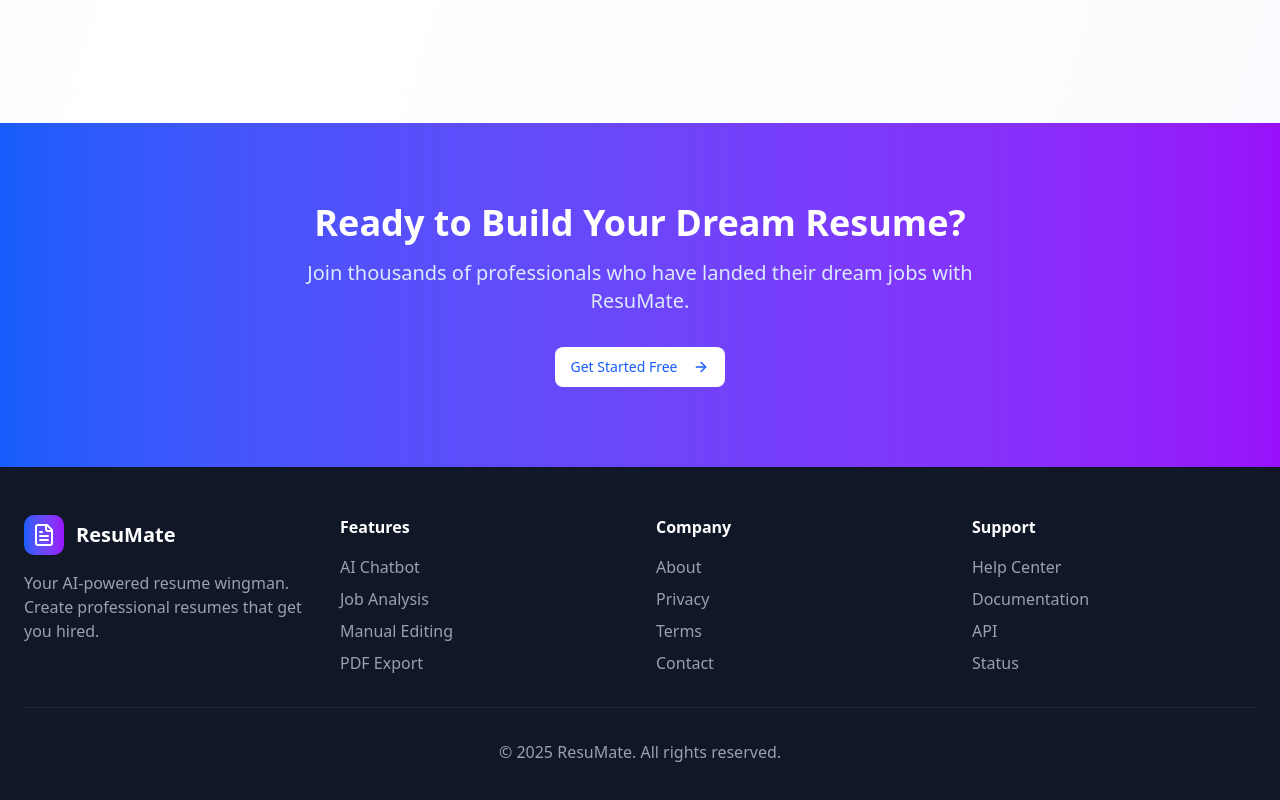
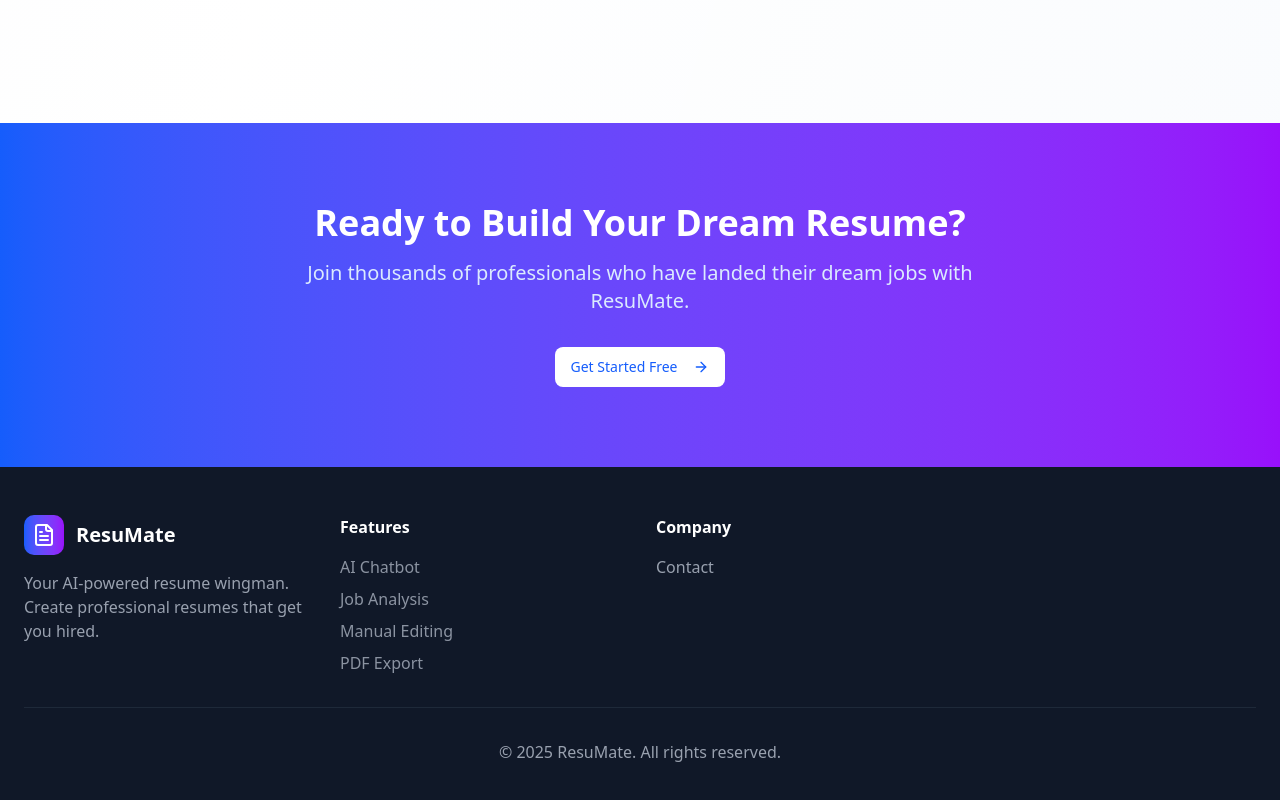
Before and after one commit to jassBawa/Resumate, a Next.js app: page / in a window 1280 px wide. Shown: the part 3209-4009 px from the top of the page. Built offline with nearby package versions, Linux system fonts and the light colour scheme.

Commit message:
removed: unneccesary footer links

```diff
--- /dev/null
+++ b/src/app/contact/page.tsx
@@ -0,0 +1,23 @@
+export default function ContactPage() {
+  const email = 'jaspreet@resumemateai.com';
+  return (
+    <main className="container mx-auto max-w-3xl px-6 py-16">
+      <h1 className="mb-3 text-3xl font-bold">Contact ResuMate</h1>
+      <p className="mb-8 text-gray-600 dark:text-gray-300">
+        We d love to hear from you. For support, feedback, or partnership inquiries, reach us at:
+      </p>
+
+      <div className="rounded-lg border bg-white p-6 shadow-sm dark:border-[#353945] dark:bg-[#23272f]">
+        <p className="text-lg">
+          Email:{' '}
+          <a className="text-blue-600 underline" href={`mailto:${email}`}>
+            {email}
+          </a>
+        </p>
+        <p className="mt-2 text-sm text-gray-500 dark:text-gray-400">
+          We typically reply within a few business days.
+        </p>
+      </div>
+    </main>
+  );
+}
--- a/src/components/landing/Footer.tsx
+++ b/src/components/landing/Footer.tsx
@@ -1,20 +1,22 @@
+import Link from 'next/link';
 import { FileText } from 'lucide-react';
 
 export default function Footer() {
   const footerLinks = [
     {
       title: 'Features',
-      links: ['AI Chatbot', 'Job Analysis', 'Manual Editing', 'PDF Export'],
+      links: [
+        { label: 'AI Chatbot' },
+        { label: 'Job Analysis' },
+        { label: 'Manual Editing' },
+        { label: 'PDF Export' },
+      ],
     },
     {
       title: 'Company',
-      links: ['About', 'Privacy', 'Terms', 'Contact'],
+      links: [{ label: 'Contact', href: '/contact' }],
     },
-    {
-      title: 'Support',
-      links: ['Help Center', 'Documentation', 'API', 'Status'],
-    },
-  ];
+  ] as const;
 
   return (
     <footer className="bg-gray-900 py-12 text-white">
@@ -32,12 +34,20 @@ export default function Footer() {
             </p>
           </div>
 
-          {footerLinks.map((section, index) => (
-            <div key={index}>
+          {footerLinks.map(section => (
+            <div key={section.title}>
               <h3 className="mb-4 font-semibold">{section.title}</h3>
               <ul className="space-y-2 text-gray-400">
-                {section.links.map((link, linkIndex) => (
-                  <li key={linkIndex}>{link}</li>
+                {section.links.map(link => (
+                  <li key={link.label}>
+                    {section.title === 'Features' || !('href' in link) ? (
+                      <span className="cursor-default opacity-90 select-none">{link.label}</span>
+                    ) : (
+                      <Link href={link.href!} className="hover:text-white">
+                        {link.label}
+                      </Link>
+                    )}
+                  </li>
                 ))}
               </ul>
             </div>
```
